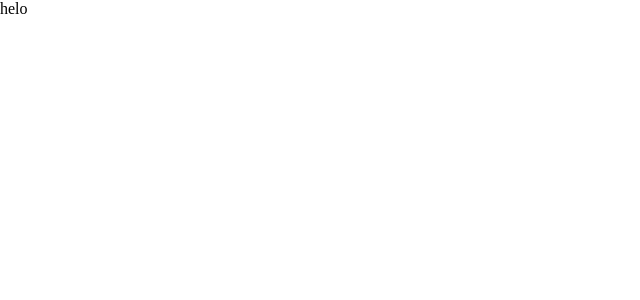
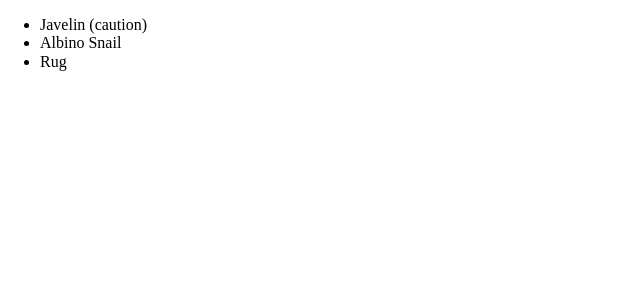
Before and after one commit to madelinewong/reduxacommerce, a React (Create React App) app: page / in a window 1280 px wide. Shown: the top 300 px of the page, without its empty margins (0-640 px from the left). Built offline with nearby package versions, Linux system fonts and the light colour scheme.

Commit message:
created product list component and rendered the products from the store.

```diff
--- a/src/App.js
+++ b/src/App.js
@@ -2,10 +2,14 @@
 import './App.css';
 import { connect } from 'react-redux';
 
+import ProductList from './ProductList';
+
 class App extends Component {
   render() {
     return (
-     <div>helo</div>
+     <div>
+       <ProductList products={this.props.products} />
+     </div>
     );
   }
 }
--- /dev/null
+++ b/src/ProductList.js
@@ -0,0 +1,14 @@
+import React from 'react';
+
+const ProductList = props => {
+    const ProductItems = props.products
+                              .map(product => product.name)
+                              .map(name => <li>{name}</li>)
+    return (
+        <ul>
+            {ProductItems}
+        </ul>
+    );
+}
+
+export default ProductList;
```
Also changed, not shown: src/Product.js (added).
